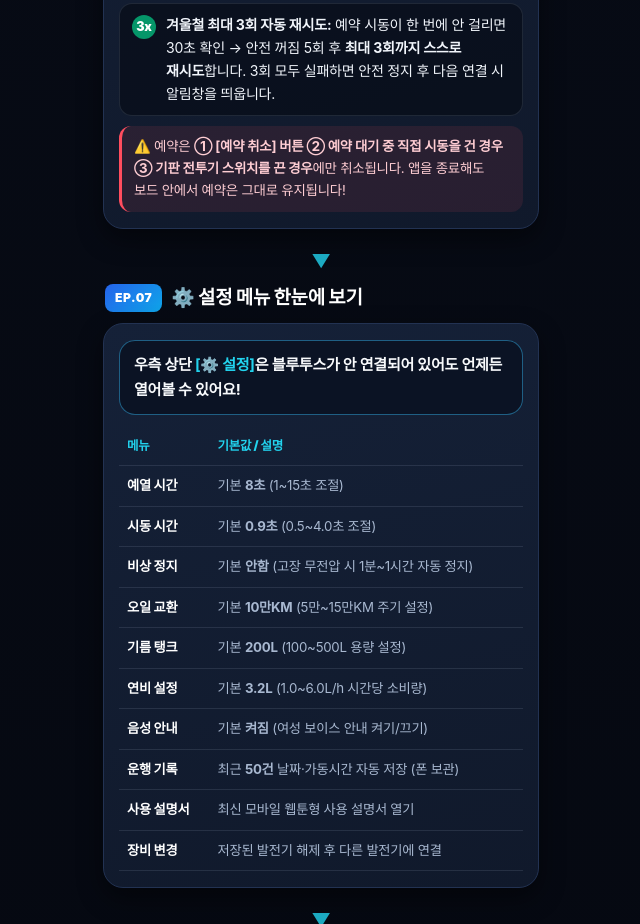
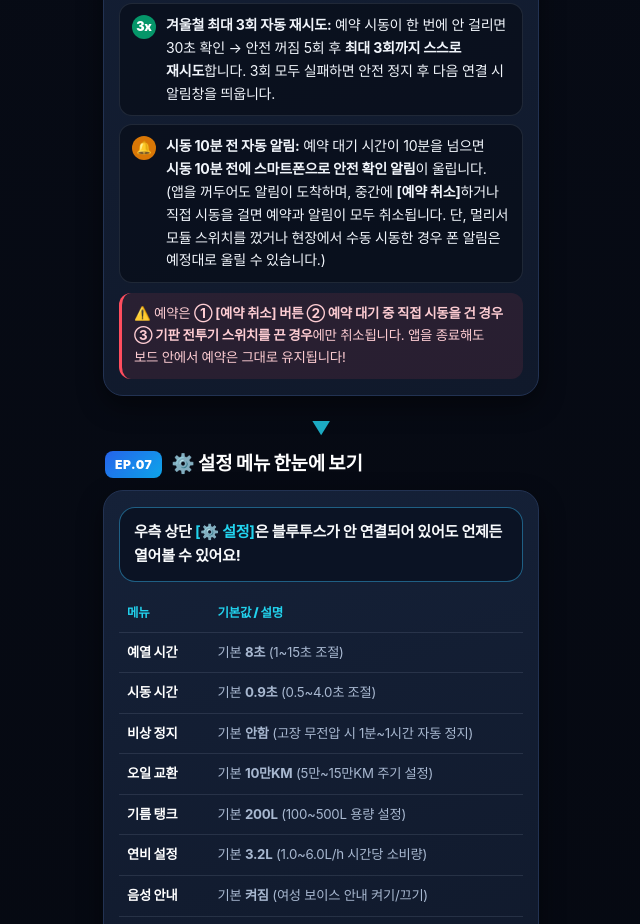
Before and after one commit to jkyungcom-sketch/gen-controller, a plain HTML site: page manual.html in a window 1280 px wide. Shown: the part 3977-4901 px from the top of the page, without its empty margins (319-959 px from the left). Drawn offline with Linux system fonts and the light colour scheme.

Commit message:
manual v1: v1 개선(11/28): EP.06 자동시동 예약에 시동 10분 전 자동 알림 안내 추가

```diff
--- a/manual.html
+++ b/manual.html
@@ -635,6 +635,7 @@
           <div class="step-item"><span class="step-badge violet">2</span><div><b>1단계 안전 확인:</b> 안전한 주차 동의 체크 + <b>비밀번호에 랜덤 숫자를 더한 정답</b>을 3개 버튼 중 선택합니다.</div></div>
           <div class="step-item"><span class="step-badge violet">3</span><div><b>2단계 시간 설정:</b> <b>예약 시간</b>(최대 48시간)과 <b>가동 시간</b>(최대 12시간)을 <b>[1분] [15분] [60분] [취소]</b> 버튼으로 맞춰 <b>[확인]</b>을 누릅니다.</div></div>
           <div class="step-item"><span class="step-badge emerald">3x</span><div><b>겨울철 최대 3회 자동 재시도:</b> 예약 시동이 한 번에 안 걸리면 30초 확인 → 안전 꺼짐 5회 후 <b>최대 3회까지 스스로 재시도</b>합니다. 3회 모두 실패하면 안전 정지 후 다음 연결 시 알림창을 띄웁니다.</div></div>
+          <div class="step-item"><span class="step-badge amber">🔔</span><div><b>시동 10분 전 자동 알림:</b> 예약 대기 시간이 10분을 넘으면 <b>시동 10분 전에 스마트폰으로 안전 확인 알림</b>이 울립니다. (앱을 꺼두어도 알림이 도착하며, 중간에 <b>[예약 취소]</b>하거나 직접 시동을 걸면 예약과 알림이 모두 취소됩니다. 단, 멀리서 모듈 스위치를 껐거나 현장에서 수동 시동한 경우 폰 알림은 예정대로 울릴 수 있습니다.)</div></div>
         </div>
         <div class="tip warn">⚠️ 예약은 <b>① [예약 취소] 버튼 ② 예약 대기 중 직접 시동을 건 경우 ③ 기판 전투기 스위치를 끈 경우</b>에만 취소됩니다. 앱을 종료해도 보드 안에서 예약은 그대로 유지됩니다!</div>
       </div>
```
